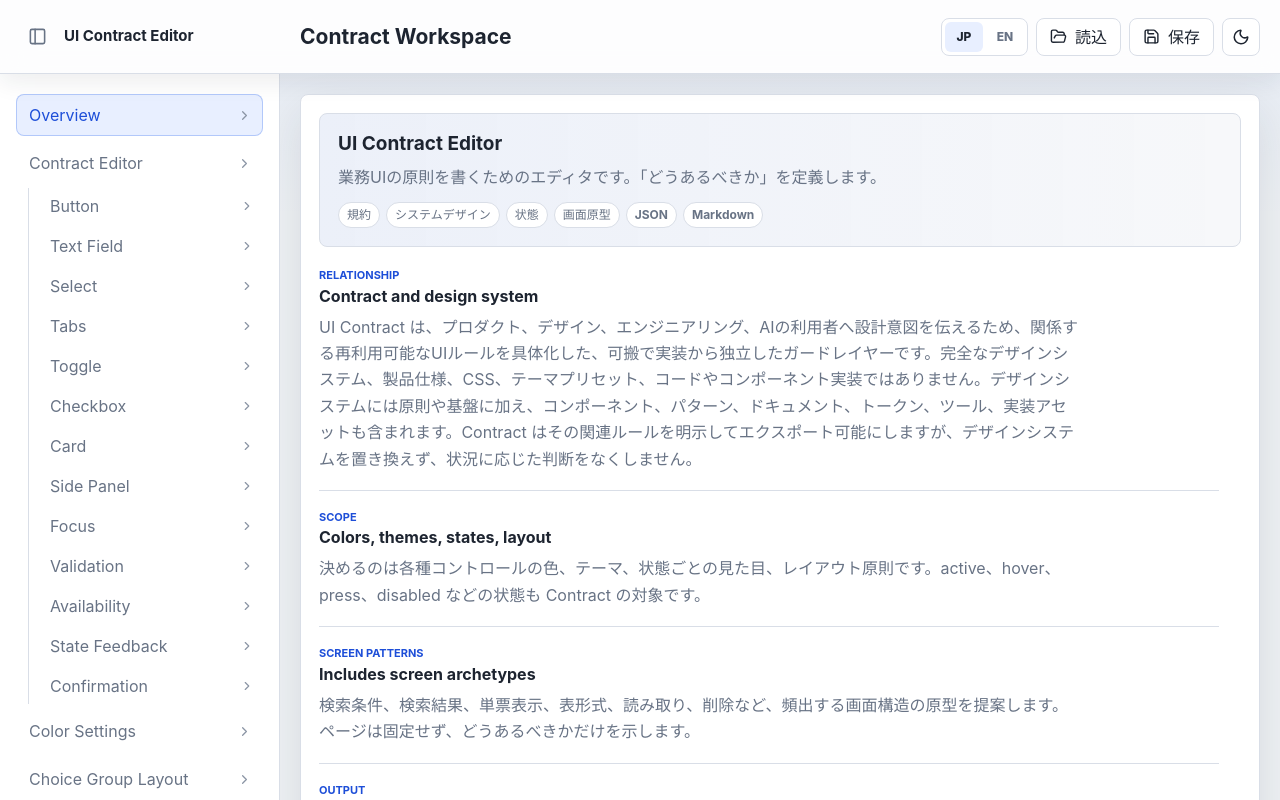
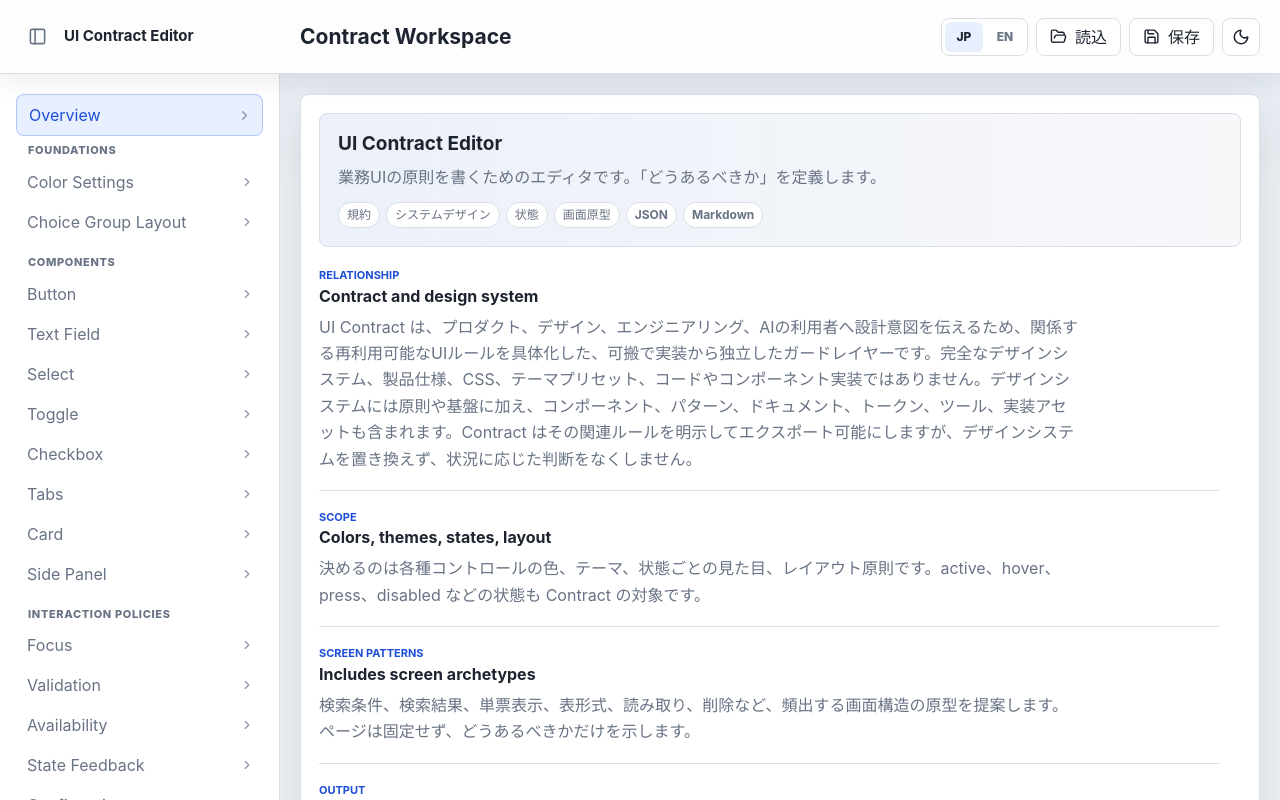
Before and after one commit to mk3008/ui-contract, a React (Vite) app: page / in a window 1280 px wide. Built offline with nearby package versions, Linux system fonts and the light colour scheme.

Commit message:
feat(navigation): guide contract authoring order

```diff
--- a/src/main.tsx
+++ b/src/main.tsx
@@ -78,16 +78,13 @@ type MenuItem =
   | 'Screen Patterns / Read-only Detail'
   | 'Screen Patterns / Destructive Action'
   | 'Settings'
-type MenuStatus = 'active' | 'placeholder'
 type MenuEntry = {
   label: string
-  page?: MenuItem
-  status: MenuStatus
-  children?: Array<{
-    label: string
-    page: MenuItem
-    status: MenuStatus
-  }>
+  page: MenuItem
+}
+type NavigationGroup = {
+  label: string
+  children: MenuEntry[]
 }
 type ScreenPatternPage = Extract<MenuItem, `Screen Patterns / ${string}`>
 type ScreenPatternMenuItem = {
@@ -349,31 +346,38 @@ const screenPatternMenuItems: ScreenPatternMenuItem[] = [
   { label: 'Destructive Action', page: 'Screen Patterns / Destructive Action', status: 'active', example: 'destructive-action' },
 ]
 
-const menuItems: MenuEntry[] = [
-  { label: 'Overview', page: 'Overview', status: 'active' },
+const navigationGroups: NavigationGroup[] = [
   {
-    label: 'Contract Editor',
-    status: 'active',
+    label: 'Foundations',
     children: [
-      { label: 'Button', page: 'Contract Editor / Button', status: 'active' },
-      { label: 'Text Field', page: 'Contract Editor / Text Field', status: 'active' },
-      { label: 'Select', page: 'Contract Editor / Select', status: 'active' },
-      { label: 'Tabs', page: 'Contract Editor / Tabs', status: 'active' },
-      { label: 'Toggle', page: 'Contract Editor / Toggle', status: 'active' },
-      { label: 'Checkbox', page: 'Contract Editor / Checkbox', status: 'active' },
-      { label: 'Card', page: 'Contract Editor / Card', status: 'active' },
-      { label: 'Side Panel', page: 'Contract Editor / Side Panel', status: 'active' },
-      { label: 'Focus', page: 'Contract Editor / Focus', status: 'active' },
-      { label: 'Validation', page: 'Contract Editor / Validation', status: 'active' },
-      { label: 'Availability', page: 'Contract Editor / Availability', status: 'active' },
-      { label: 'State Feedback', page: 'Contract Editor / State Feedback', status: 'active' },
-      { label: 'Confirmation', page: 'Contract Editor / Confirmation', status: 'active' },
+      { label: 'Color Settings', page: 'Color Settings' },
+      { label: 'Choice Group Layout', page: 'Choice Group Layout' },
     ],
   },
-  { label: 'Color Settings', page: 'Color Settings', status: 'active' },
-  { label: 'Choice Group Layout', page: 'Choice Group Layout', status: 'active' },
-  { label: 'Screen Patterns', status: 'active', children: screenPatternMenuItems },
-  { label: 'Settings', page: 'Settings', status: 'placeholder' },
+  {
+    label: 'Components',
+    children: [
+      { label: 'Button', page: 'Contract Editor / Button' },
+      { label: 'Text Field', page: 'Contract Editor / Text Field' },
+      { label: 'Select', page: 'Contract Editor / Select' },
+      { label: 'Toggle', page: 'Contract Editor / Toggle' },
+      { label: 'Checkbox', page: 'Contract Editor / Checkbox' },
+      { label: 'Tabs', page: 'Contract Editor / Tabs' },
+      { label: 'Card', page: 'Contract Editor / Card' },
+      { label: 'Side Panel', page: 'Contract Editor / Side Panel' },
+    ],
+  },
+  {
+    label: 'Interaction Policies',
+    children: [
+      { label: 'Focus', page: 'Contract Editor / Focus' },
+      { label: 'Validation', page: 'Contract Editor / Validation' },
+      { label: 'Availability', page: 'Contract Editor / Availability' },
+      { label: 'State Feedback', page: 'Contract Editor / State Feedback' },
+      { label: 'Confirmation', page: 'Contract Editor / Confirmation' },
+    ],
+  },
+  { label: 'Screen Patterns', children: screenPatternMenuItems },
 ]
 
 const primaryEmphasisOptions: Array<ButtonColoringOption<PrimaryEmphasis>> = catalogOptions('button-primary-emphasis')
@@ -965,30 +969,17 @@ function App() {
       <div className="app-body">
         {isSidebarOpen ? (
           <aside className="sidebar" id="main-sidebar" aria-label="Main menu">
-            <nav className="menu-list">
-              {menuItems.map((item) => {
-                const isGroupActive =
-                  item.children?.some((child) => child.page === selectedMenu) ??
-                  item.page === selectedMenu
-                const fallbackPage = item.page ?? item.children?.[0]?.page
-
-                return (
-                  <div className="menu-group" key={item.label}>
-                    <button
-                      className={`menu-item ${item.children ? 'is-parent' : ''} ${
-                        isGroupActive && !item.children ? 'is-active' : ''
-                      } ${isGroupActive && item.children ? 'is-group-active' : ''}`}
-                      onClick={() => fallbackPage && setSelectedMenu(fallbackPage)}
-                      type="button"
-                    >
-                      <span>{item.label}</span>
-                      <span className="menu-meta" aria-hidden="true">
-                        <ChevronRight size={15} />
-                      </span>
-                    </button>
-                    {item.children ? (
-                      <div className="submenu-list" aria-label={`${item.label} sections`}>
-                        {item.children.map((child) => (
+            <nav className="menu-list" aria-label="Contract authoring navigation">
+              <button className={`menu-item ${selectedMenu === 'Overview' ? 'is-active' : ''}`} onClick={() => setSelectedMenu('Overview')} type="button">
+                <span>Overview</span>
+                <span className="menu-meta" aria-hidden="true"><ChevronRight size={15} /></span>
+              </button>
+              <div className="authored-menu-flow" data-authored-flow="true">
+                {navigationGroups.map((group) => (
+                  <section className="menu-group" aria-labelledby={`navigation-group-${group.label}`} key={group.label}>
+                    <h2 className="menu-group-label" id={`navigation-group-${group.label}`}>{group.label}</h2>
+                    <div className="submenu-list" aria-label={`${group.label} sections`}>
+                      {group.children.map((child) => (
                           <button
                             className={`submenu-item ${
                               selectedMenu === child.page ? 'is-active' : ''
@@ -1002,12 +993,18 @@ function App() {
                               <ChevronRight size={14} />
                             </span>
                           </button>
-                        ))}
-                      </div>
-                    ) : null}
-                  </div>
-                )
-              })}
+                      ))}
+                    </div>
+                  </section>
+                ))}
+              </div>
+              <div className="menu-settings" data-authored-flow="false">
+                <div aria-label="Settings" className="menu-settings-divider" role="separator" />
+                <button className={`menu-item ${selectedMenu === 'Settings' ? 'is-active' : ''}`} onClick={() => setSelectedMenu('Settings')} type="button">
+                  <span>Settings</span>
+                  <span className="menu-meta" aria-hidden="true"><ChevronRight size={15} /></span>
+                </button>
+              </div>
             </nav>
           </aside>
         ) : null}
--- a/src/styles.css
+++ b/src/styles.css
@@ -124,10 +124,25 @@ button {
   gap: 6px;
 }
 
+.authored-menu-flow {
+  display: grid;
+  gap: 14px;
+}
+
 .menu-group {
   display: flex;
   flex-direction: column;
-  gap: 4px;
+  gap: 6px;
+}
+
+.menu-group-label {
+  margin: 0;
+  padding: 2px 12px 0;
+  color: var(--muted);
+  font-size: 11px;
+  font-weight: 800;
+  letter-spacing: .06em;
+  text-transform: uppercase;
 }
 
 .menu-item {
@@ -161,9 +176,21 @@ button {
   display: flex;
   flex-direction: column;
   gap: 4px;
-  margin-left: 12px;
-  padding-left: 10px;
-  border-left: 1px solid var(--line);
+  margin-left: 0;
+  padding-left: 0;
+  border-left: 0;
+}
+
+.menu-settings {
+  display: grid;
+  gap: 6px;
+  margin-top: 2px;
+  padding-top: 12px;
+  border-top: 1px solid var(--line);
+}
+
+.menu-settings-divider {
+  height: 0;
 }
 
 .submenu-item {
```
Also changed, not shown: 1 other file (tests, documents, lock files or other folders).
